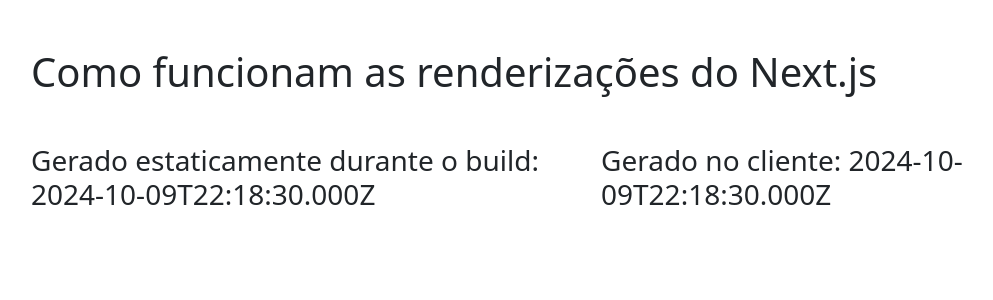
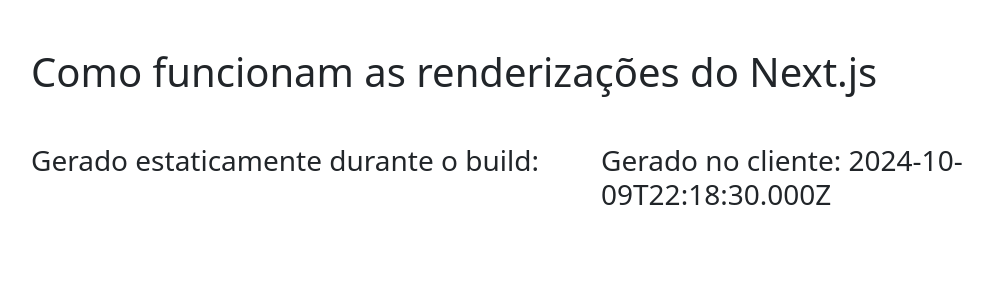
Before and after one commit to viannapvictor/balck-netxjs, a Next.js app: page /statics in a window 1280 px wide. Shown: the top 300 px of the page, without its empty margins (51-1044 px from the left). Built offline with nearby package versions, Linux system fonts and the light colour scheme; no server answers.

Commit message:
:bug: (fix): Correct the Third commit test

```diff
--- a/src/pages/statics.tsx
+++ b/src/pages/statics.tsx
@@ -2,7 +2,7 @@
 import { ReactNode, useEffect, useState } from "react"
 import { Col, Container, Row } from "reactstrap"
 
-type ApiResponse = {
+interface ApiResponse {
   name: string
   timestamp: Date
 }
@@ -30,12 +30,8 @@
   }, [])
 
   const fetchData = async () => {
-    try {
       const data = await fetch(`/api/hello`).then(res => res.json())
       setClientSideData(data)
-    } catch (error) {
-      console.log(error)
-    }
   }
 
   return (
@@ -47,7 +43,7 @@
       <Row>
         <Col>
           <h3>
-            Gerado estaticamente durante o build: {props.staticData?.timestamp.toString()}
+            Gerado estaticamente durante o build:
           </h3>
         </Col>
 
```
